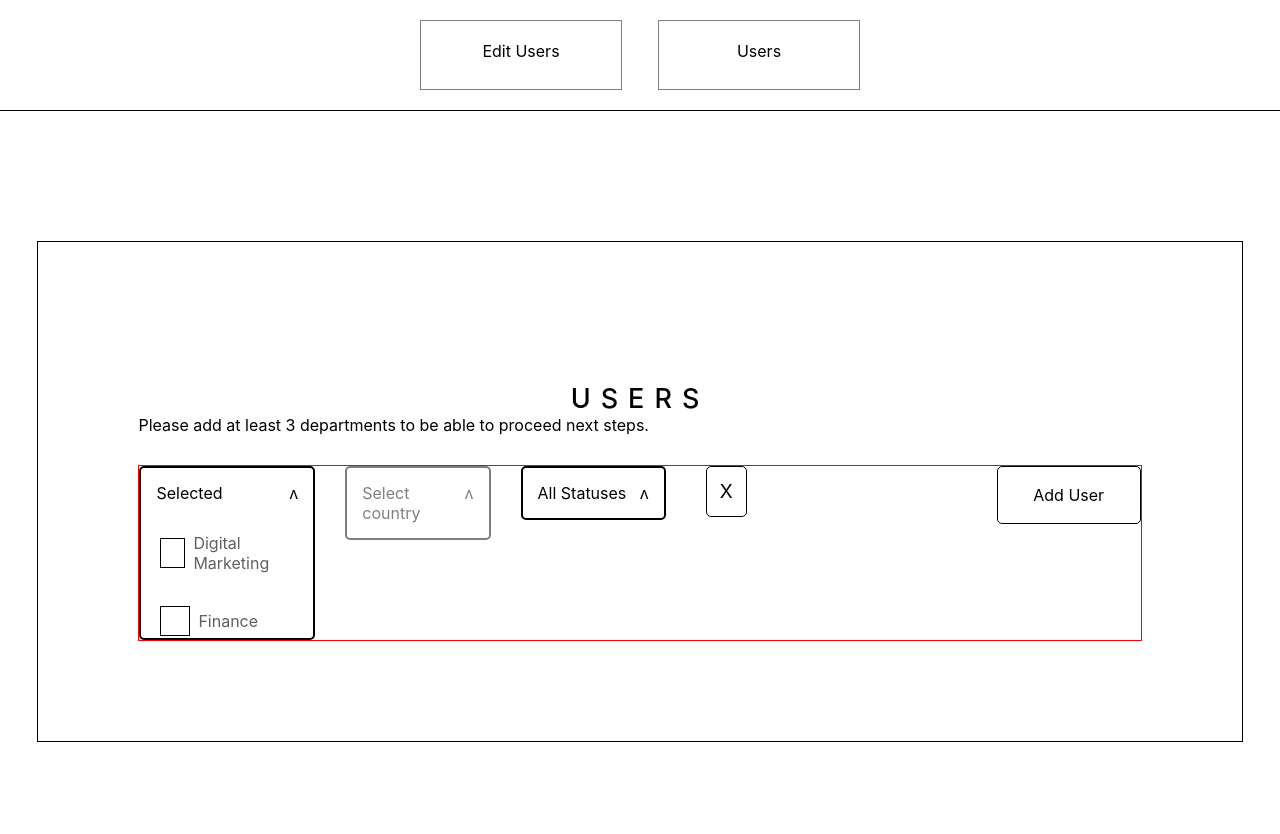
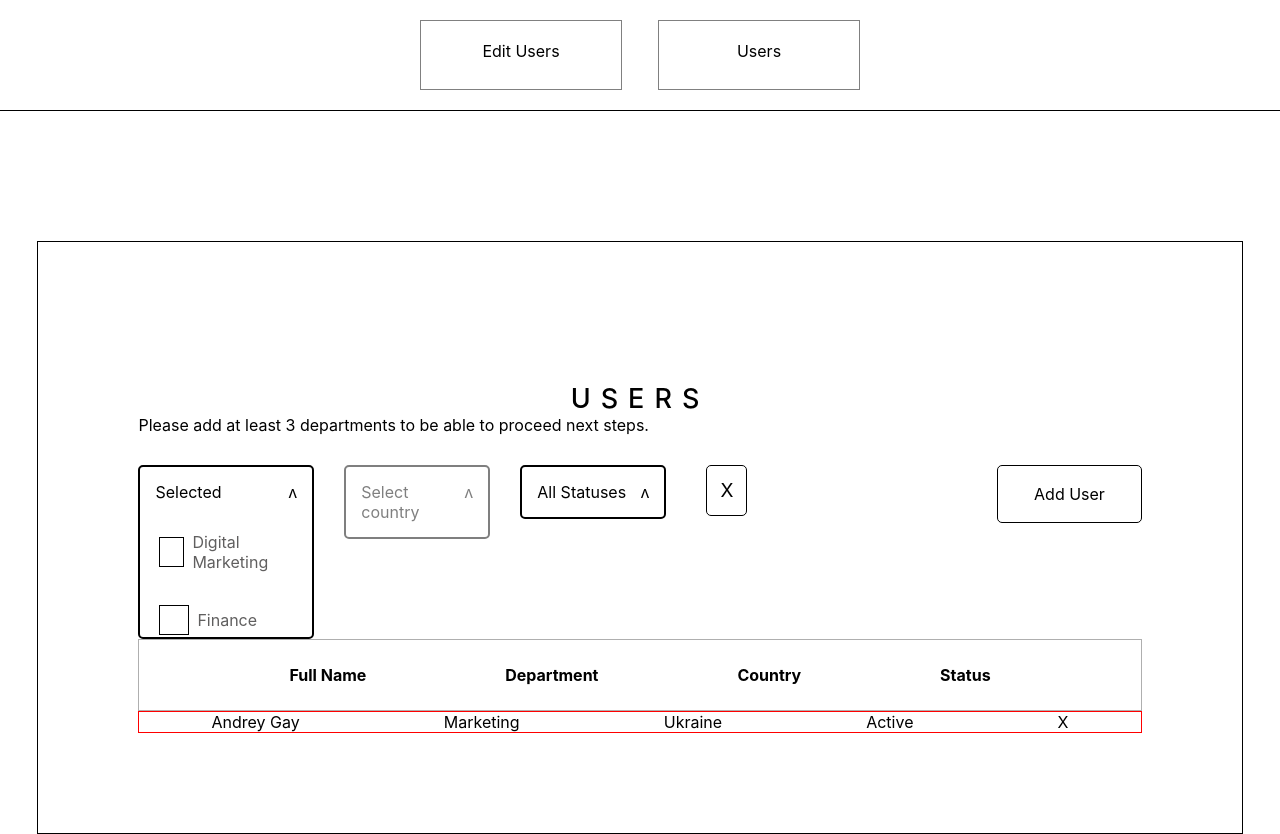
Before and after one commit to Ankaanaa/testWork, a React (Create React App) app: page /users in a window 1280 px wide. Before the commit the page ends 800 px from the top, so only its background shows below. Built offline with nearby package versions, Linux system fonts and the light colour scheme.

Commit message:
функция отображение юзеров при активных фильтров

```diff
--- a/src/users/Users.scss
+++ b/src/users/Users.scss
@@ -12,7 +12,7 @@
     .users__filters {
         display: flex;
         margin-top: 30px;
-        border: 1px solid red;
+        // border: 1px solid red;
     }
     .users__filter {
         flex-basis: 20%;
--- a/src/users/Users.tsx
+++ b/src/users/Users.tsx
@@ -3,6 +3,7 @@ import './Users.scss'
 import FilterCountries from './filterCountries/FilterCountries'
 import FilterStatuses from './filterCountries/filterStatuses/FilterStatuses'
 import Modal from './modal/Modal'
+import TableUsers from './tableUsers/TableUsers'
 interface department {
 	name: string
 	value: string
@@ -200,6 +201,7 @@ const Users = () => {
 						Add User
 					</div>
 				</div>
+				<TableUsers checkDepartment={checkDepartment} country={country} />
 			</div>
 			{toggleModal && (
 				<Modal
--- /dev/null
+++ b/src/users/tableUsers/Table.scss
@@ -0,0 +1,22 @@
+
+
+.table {
+    .table__names {
+        border: 1px solid rgba(128, 128, 128, 0.63);
+        // max-width: 80%;
+        // margin: 0 auto;
+        padding: 25px;
+        font-weight: 700;
+        padding-left: 150px;
+        padding-right: 150px;
+        display: flex;
+        justify-content: space-between;
+    }
+
+    .table__users {
+        display: flex;
+        border: 1px solid red;
+        justify-content: space-around;
+        // padding: 100px;
+    }
+}
--- a/src/users/tableUsers/TableUsers.tsx
+++ b/src/users/tableUsers/TableUsers.tsx
@@ -1,7 +1,66 @@
-const TableUsers = () => {
+// Надо через пропсы сюда прокинуть checkDepartment и country. CheckDepartment с помощью метода entries и map создадим новый массив обьектов и туда запихнем эти значения, для этого надо создать стэйт. Country будет просто пропсом тут
+import { useEffect, useState } from 'react'
+import { users } from '../../data/data'
+import './Table.scss'
+interface props {
+	checkDepartment: {
+		[department: string]: boolean
+	}
+	country: string
+}
+interface department {
+	name: string
+	status: boolean
+}
+
+interface users {
+	name: string
+	department: string
+	country: string
+	status: string
+}
+
+const TableUsers = (props: props) => {
+	const [department, setDepartment] = useState<department[]>([])
+	useEffect(() => {
+		setDepartment(
+			Object.entries(props.checkDepartment).map(([key, value]) => ({
+				name: key,
+				status: value,
+			}))
+		)
+	}, [props.checkDepartment])
+
+	const departmentFilter = department.filter(el => el.status === true)
+
+	const UsersRelevant = departmentFilter
+		.flatMap(el => {
+			return users.filter(dep => dep.department === el.name)
+		})
+		.filter(el => {
+			if (props.country.length > 0) {
+				if (el.country === props.country) {
+					return true
+				} else return false
+			} else return true
+		})
+
+	console.log(UsersRelevant)
 	return (
-		<div>
-			<div>1</div>
+		<div className='table'>
+			<div className='table__names'>
+				<div>Full Name</div>
+				<div>Department</div>
+				<div>Country</div>
+				<div>Status</div>
+			</div>
+			<div className='table__users'>
+				<div>Andrey Gay</div>
+				<div>Marketing</div>
+				<div>Ukraine</div>
+				<div>Active</div>
+				<div>X</div>
+			</div>
 		</div>
 	)
 }
```
